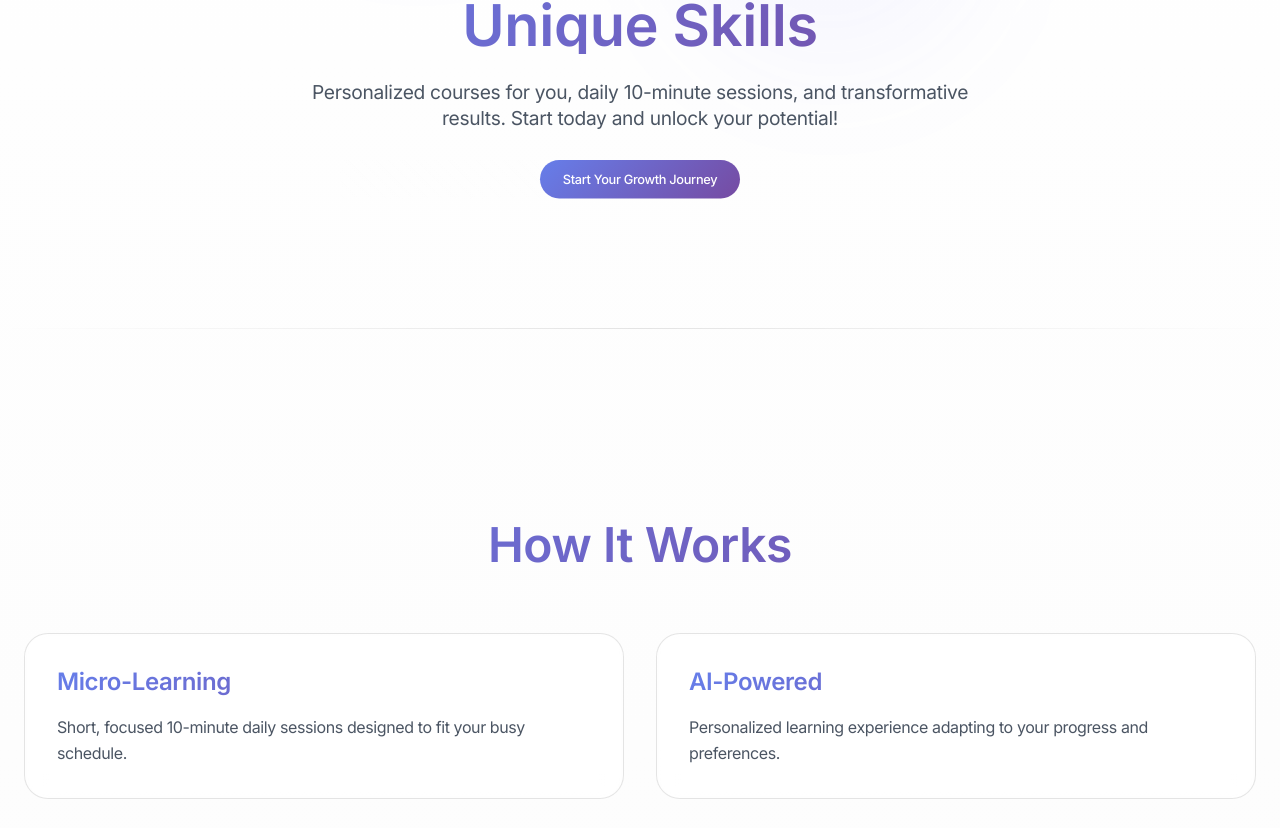
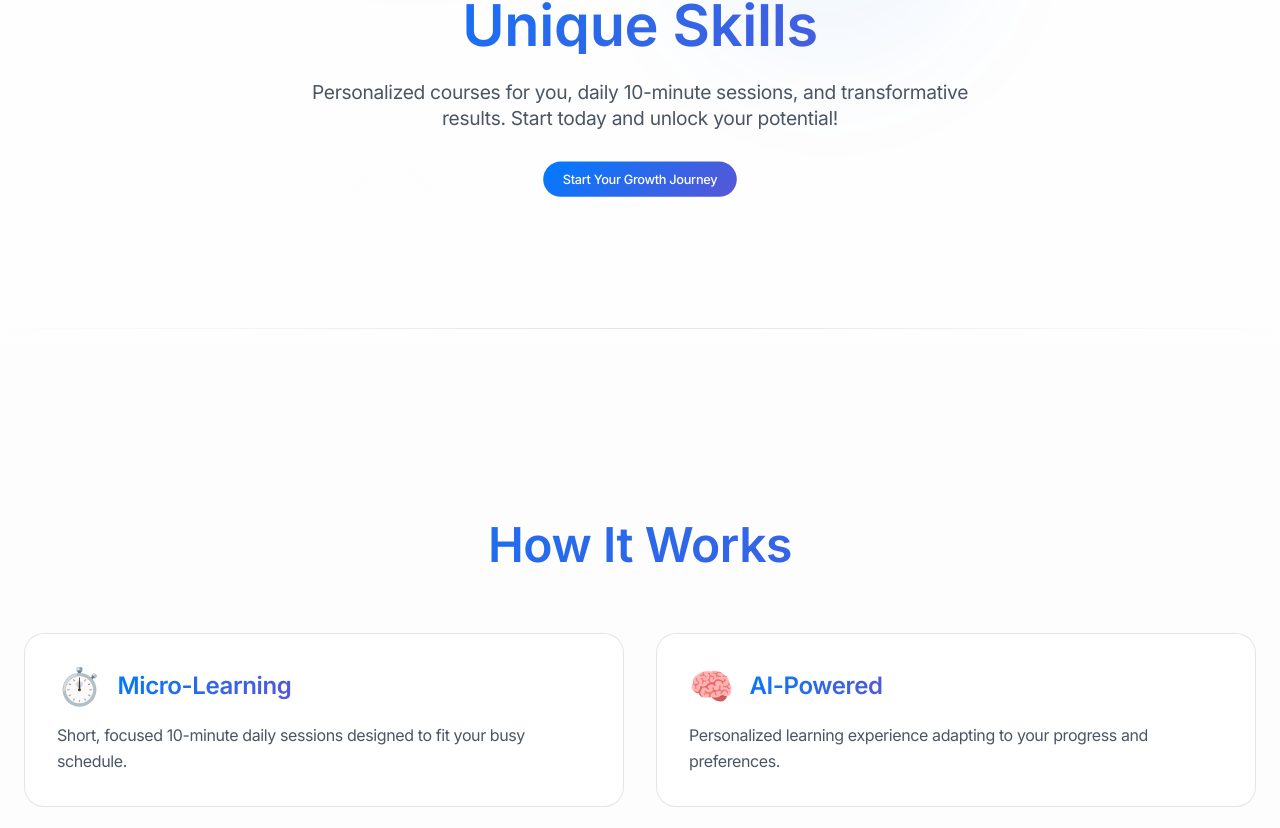
Before and after one commit to Ferrajju/skillvoo-landing, a Next.js app: page / in a window 1280 px wide. Shown: the part 632-1460 px from the top of the page. Built offline with nearby package versions, Linux system fonts and the light colour scheme.

Commit message:
Mejorando estilo

```diff
--- a/app/globals.css
+++ b/app/globals.css
@@ -8,8 +8,9 @@
   --foreground-rgb: 0, 0, 0;
   --background-start-rgb: 255, 255, 255;
   --background-end-rgb: 250, 250, 250;
-  --accent-color: 100, 100, 255;
-  --text-gradient: linear-gradient(135deg, #667eea 0%, #764ba2 100%);
+  --accent-color: 0, 122, 255;
+  --secondary-accent: 88, 86, 214;
+  --text-gradient: linear-gradient(135deg, rgb(var(--accent-color)), rgb(var(--secondary-accent)));
 }
 
 body {
@@ -29,13 +30,12 @@ body {
 .glass-card {
   background: rgba(255, 255, 255, 0.7);
   backdrop-filter: blur(10px);
+  border-radius: 20px;
+  transition: all 0.3s ease;
   border: 1px solid rgba(0, 0, 0, 0.1);
-  border-radius: 24px;
-  transition: all 0.5s cubic-bezier(0.4, 0, 0.2, 1);
 }
 
 .glass-card:hover {
-  background: rgba(255, 255, 255, 0.9);
   transform: translateY(-5px);
   box-shadow: 0 10px 30px rgba(0, 0, 0, 0.1);
 }
@@ -43,11 +43,11 @@ body {
 .premium-button {
   background: var(--text-gradient);
   color: white;
-  padding: 14px 28px;
+  padding: 12px 24px;
   border-radius: 30px;
   font-size: 1rem;
   font-weight: 500;
-  transition: all 0.4s cubic-bezier(0.4, 0, 0.2, 1);
+  transition: all 0.3s ease;
   position: relative;
   overflow: hidden;
 }
@@ -66,7 +66,7 @@ body {
 
 .premium-button:hover {
   transform: scale(1.05);
-  box-shadow: 0 5px 15px rgba(0, 0, 0, 0.1);
+  box-shadow: 0 5px 15px rgba(0, 122, 255, 0.3);
 }
 
 .premium-button:hover::before {
@@ -76,8 +76,8 @@ body {
 .premium-input {
   background: rgba(255, 255, 255, 0.8);
   border: 1px solid rgba(0, 0, 0, 0.1);
-  border-radius: 16px;
-  padding: 16px 20px;
+  border-radius: 10px;
+  padding: 12px 16px;
   width: 100%;
   color: rgb(var(--foreground-rgb));
   transition: all 0.3s ease;
@@ -85,7 +85,7 @@ body {
 
 .premium-input:focus {
   background: rgba(255, 255, 255, 1);
-  border-color: rgba(var(--accent-color), 0.5);
+  border-color: rgb(var(--accent-color));
   box-shadow: 0 0 0 2px rgba(var(--accent-color), 0.1);
 }
 
@@ -107,7 +107,7 @@ body {
     transform: translateY(0);
   }
   50% {
-    transform: translateY(-20px);
+    transform: translateY(-10px);
   }
 }
 
--- a/app/page.tsx
+++ b/app/page.tsx
@@ -6,23 +6,28 @@ import Link from "next/link"
 import { useLanguage } from "@/contexts/language-context"
 import ThemeToggle from "../components/ThemeToggle"
 import { LanguageToggle } from "@/components/ui/language-toggle"
+import type React from "react" // Added import for React
 
 const features = [
   {
     titleKey: "features.micro-learning.title",
     descriptionKey: "features.micro-learning.description",
+    icon: "⏱️",
   },
   {
     titleKey: "features.ai-powered.title",
     descriptionKey: "features.ai-powered.description",
+    icon: "🧠",
   },
   {
     titleKey: "features.skill-growth.title",
     descriptionKey: "features.skill-growth.description",
+    icon: "📈",
   },
   {
     titleKey: "features.community.title",
     descriptionKey: "features.community.description",
+    icon: "🤝",
   },
 ]
 
@@ -177,7 +182,10 @@ export default function LandingPage() {
                   viewport={{ once: true }}
                   className="glass-card premium-card p-8"
                 >
-                  <h3 className="text-2xl font-semibold mb-4 text-gradient">{t(feature.titleKey)}</h3>
+                  <div className="flex items-center mb-4">
+                    <span className="text-4xl mr-4">{feature.icon}</span>
+                    <h3 className="text-2xl font-semibold text-gradient">{t(feature.titleKey)}</h3>
+                  </div>
                   <p className="text-gray-600 leading-relaxed">{t(feature.descriptionKey)}</p>
                 </motion.div>
               ))}
--- a/components/LanguageToggle.tsx
+++ b/components/LanguageToggle.tsx
@@ -1,6 +1,4 @@
 "use client"
-
-import * as React from "react"
 import { useLanguage } from "@/contexts/language-context"
 import { motion } from "framer-motion"
 
@@ -12,7 +10,7 @@ export function LanguageToggle() {
       whileHover={{ scale: 1.05 }}
       whileTap={{ scale: 0.95 }}
       onClick={() => setLanguage(language === "en" ? "es" : "en")}
-      className="px-3 py-1 rounded-full bg-gray-200 text-gray-800 text-sm font-medium transition-all duration-300 hover:bg-gray-300"
+      className="px-3 py-1 rounded-full bg-gray-100 text-gray-800 text-sm font-medium transition-all duration-300 hover:bg-gray-200"
     >
       {language === "en" ? t("language.spanish") : t("language.english")}
     </motion.button>
--- a/components/ThemeToggle.tsx
+++ b/components/ThemeToggle.tsx
@@ -1,6 +1,4 @@
 "use client"
-
-import React from "react"
 import { useTheme } from "next-themes"
 import { Moon, Sun } from "lucide-react"
 import { motion } from "framer-motion"
@@ -13,7 +11,7 @@ const ThemeToggle = () => {
       whileHover={{ scale: 1.05 }}
       whileTap={{ scale: 0.95 }}
       onClick={() => setTheme(theme === "dark" ? "light" : "dark")}
-      className="p-2 rounded-full bg-gray-200 text-gray-800 transition-all duration-300 hover:bg-gray-300"
+      className="p-2 rounded-full bg-gray-100 text-gray-800 transition-all duration-300 hover:bg-gray-200"
       aria-label="Toggle theme"
     >
       {theme === "dark" ? <Sun className="w-5 h-5" /> : <Moon className="w-5 h-5" />}
```
